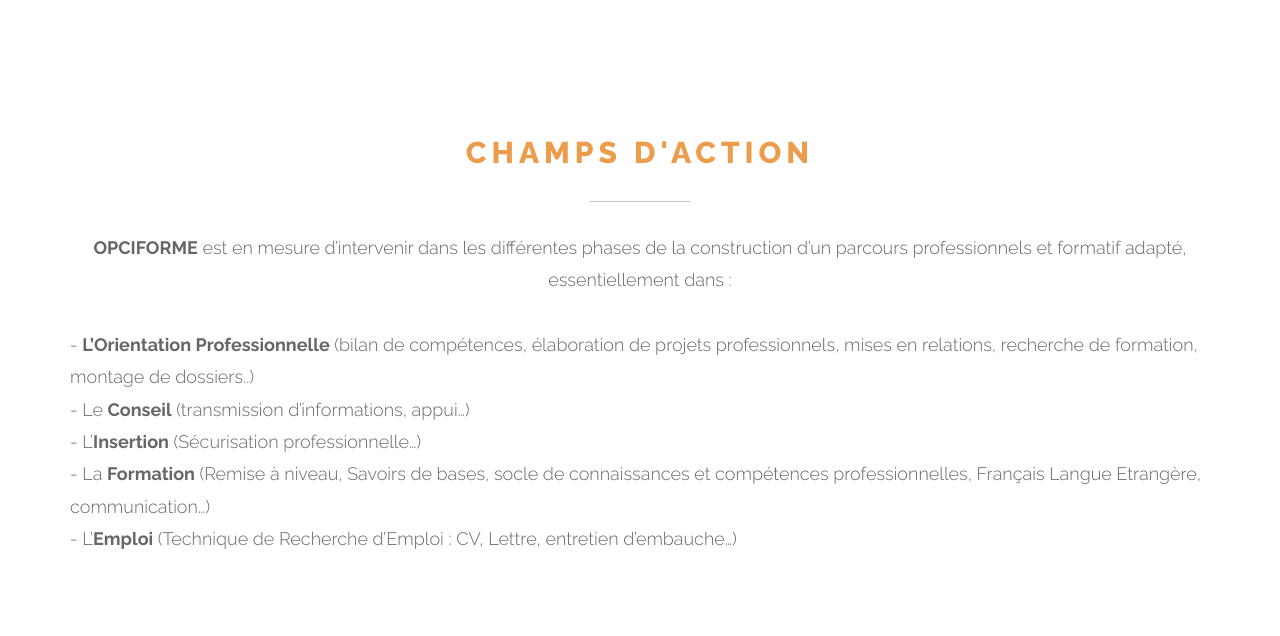
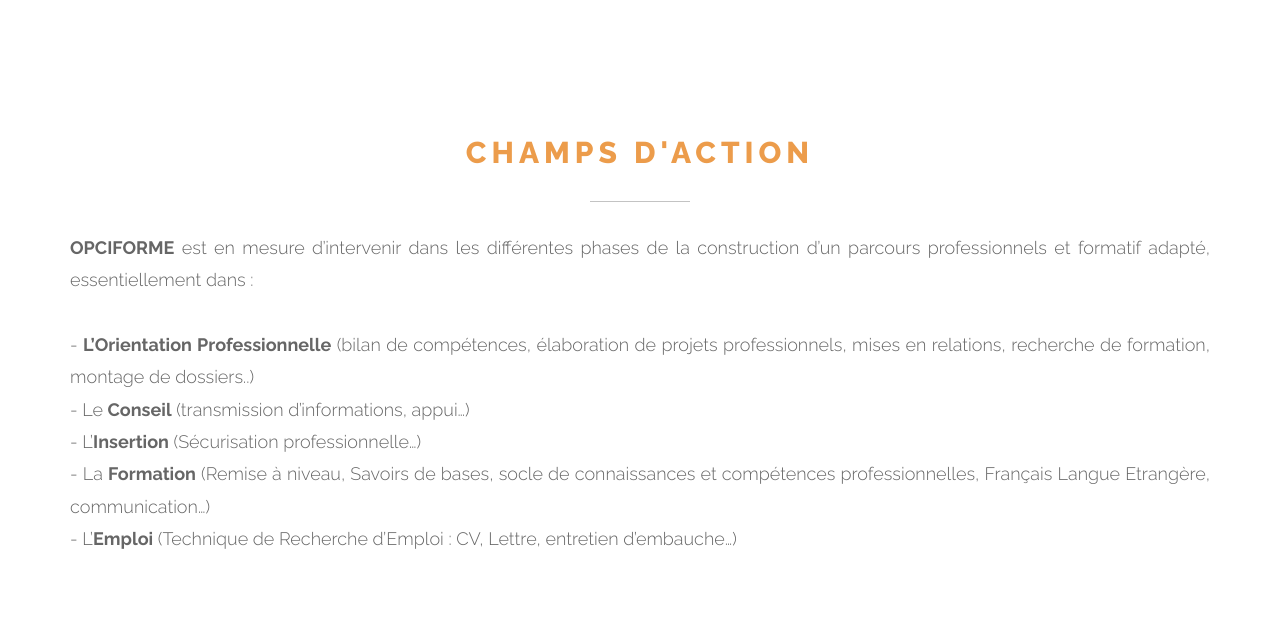
Before and after one commit to NaifousBS/opciforme, a PHP site: page / in a window 1280 px wide. Shown: the part 2018-2654 px from the top of the page. Run offline with PHP 8.4, Linux system fonts and the light colour scheme.

Commit message:
Texte en justifié

```diff
--- a/index.php
+++ b/index.php
@@ -138,10 +138,10 @@
 					<div class="pfblock-header wow fadeInUp">
 						<h2 class="pfblock-title">Champs d'action</h2>
 						<div class="pfblock-line"></div>
-						<div class="pfblock-subtitle">
+						<div class="pfblock-subtitle" style="text-align: justify">
 						<b>OPCIFORME</b> est en mesure d’intervenir dans les différentes phases de la construction d’un parcours
 						professionnels et formatif adapté, essentiellement dans : <br/><br/>
-							<div style="text-align: left">
+							<div>
 								- <b>L’Orientation Professionnelle</b> (bilan de compétences, élaboration de projets professionnels,
 								mises en relations, recherche de formation, montage de dossiers..) <br/>
 								- Le <b>Conseil</b> (transmission d’informations, appui…) <br/>
```
